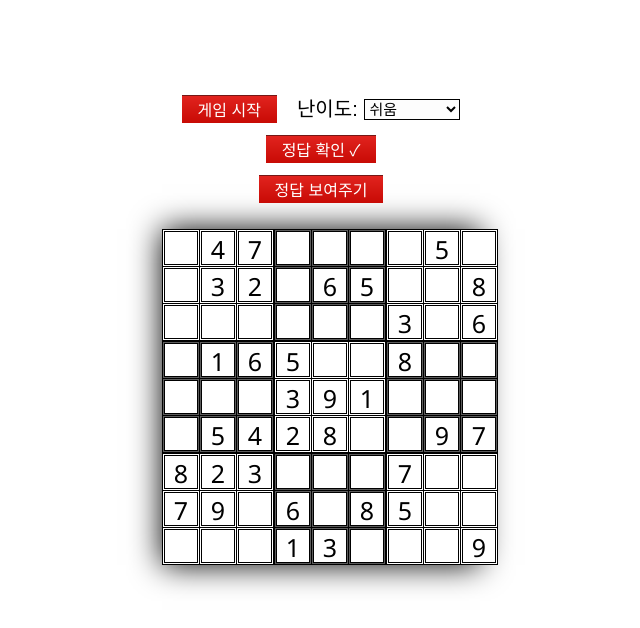
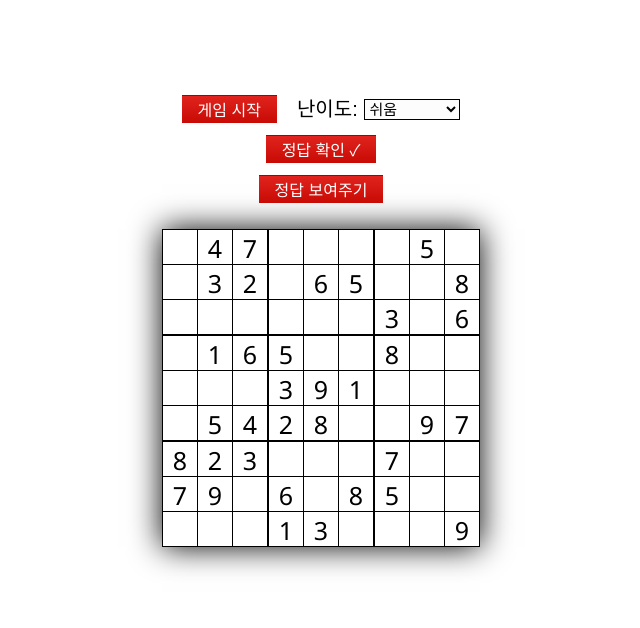
Before and after one commit to szara7678/Sudoku-master, a plain HTML site: page index.html in a window 1280 px wide. Shown: the whole page, without its empty margins (319-959 px from the left). Drawn offline with Linux system fonts and the light colour scheme; files whose address does not match are found by name.

Commit message:
블록 색 수정2

```diff
--- a/demo.css
+++ b/demo.css
@@ -1,4 +1,4 @@
-html,body
+﻿html,body
 {
     margin: 0;
     padding: 0;
@@ -88,7 +88,7 @@ a:hover
     margin-right: auto;
     margin-top: 20px;
     box-shadow: 0px 0px 30px #000000;
-    -moz-box-shadow: 0px 0px 30px rgba(0, 0, 0, 0.51);
+    -moz-box-shadow: 0px 0px 30px rgb(0, 0, 0);
     -webkit-box-shadow: 0 0 30px #000000;
 }
 
@@ -122,7 +122,8 @@ td.boardCellGroupA td.boardCell
 {
     width: 32px;
     height: 32px;
-    border: 1px solid #ffffff;
+    border: 1px solid rgba(255, 255, 255, 0.33);
+    /*transform: scale(0.9); !* 요소를 99%로 축소 *!*/
     background-color: #ffffff;
 }
 
@@ -130,7 +131,8 @@ td.boardCellGroupB td.boardCell
 {
     width: 32px;
     height: 32px;
-    border: 1px solid rgba(0, 0, 0, 0.64);
+    border: 1px solid rgba(255, 255, 255, 0.33);
+    /*transform: scale(0.9); !* 요소를 99%로 축소 *!*/
     background-color: #ffffff;
 }
 
@@ -150,7 +152,7 @@ td.boardCellGroupB td.boardCell
     height: 32px;
     padding: 0px;
     margin: 0px;
-    border: 1px solid #000000;
+    /*border: 0px solid rgb(255, 255, 255);*/
 }
 
 .editValue:hover
```
